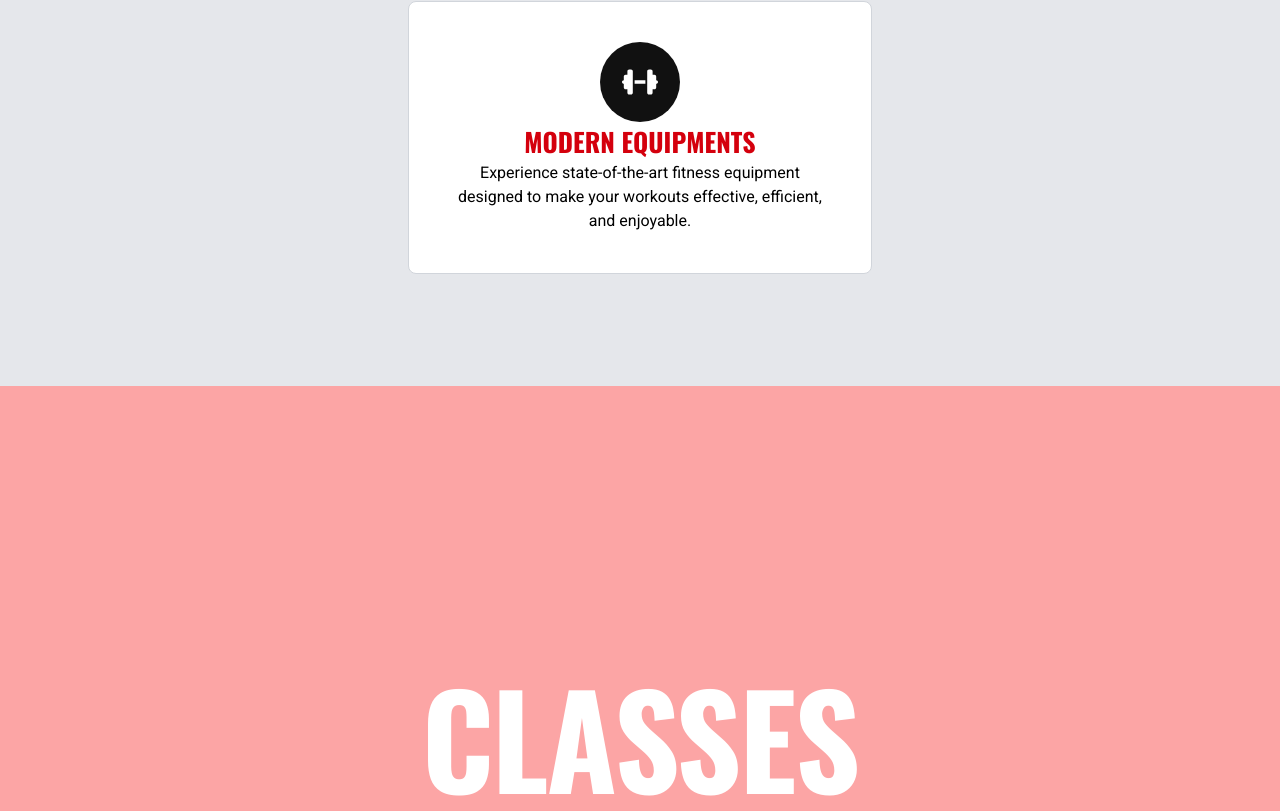
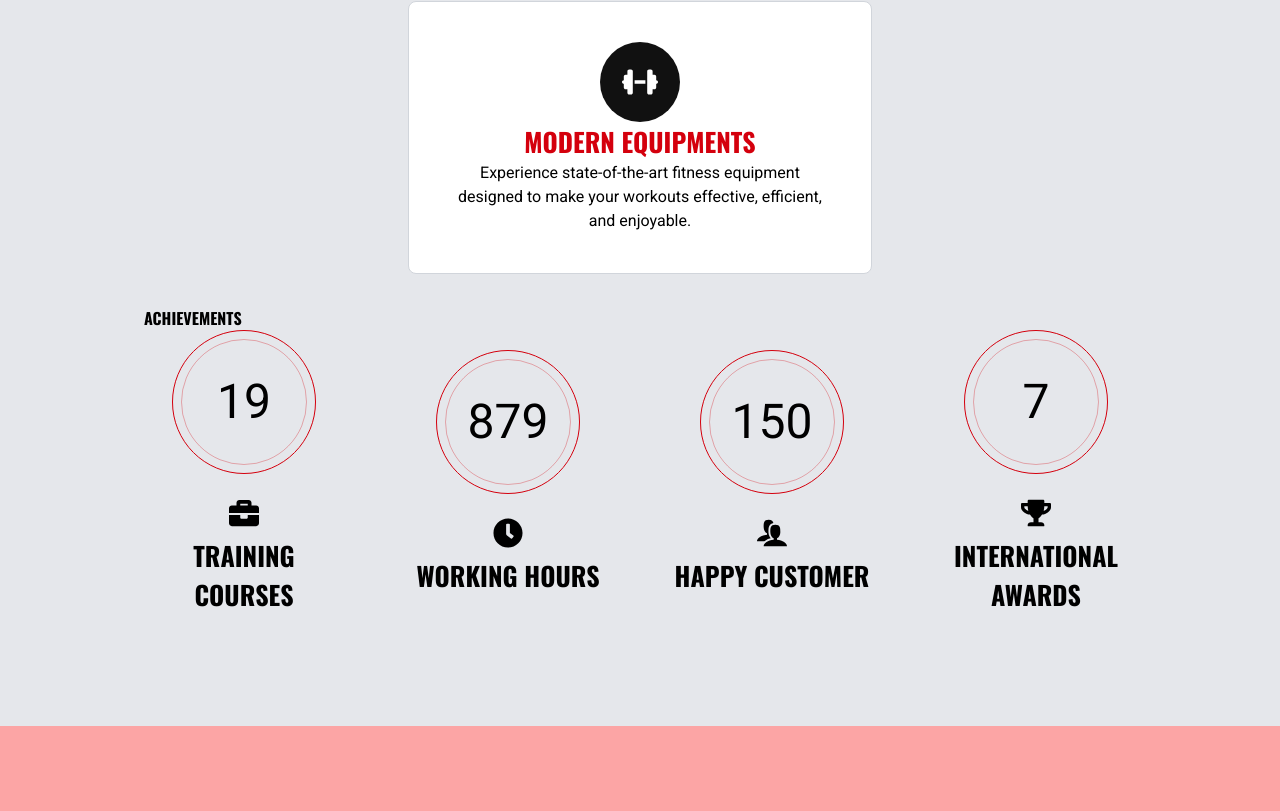
Before and after one commit to BogdanGrynjuk/webapp-fit-physique, a Next.js app: page / in a window 1280 px wide. Shown: the part 1386-2197 px from the top of the page. Built offline with nearby package versions, Linux system fonts and the light colour scheme.

Commit message:
add AboutAchievements to about section

```diff
--- a/src/app/components/About.tsx
+++ b/src/app/components/About.tsx
@@ -5,6 +5,7 @@ import { motion } from 'framer-motion';
 
 import { fadeIn } from '../lib/variants';
 import AboutFeatures from './AboutFeatures';
+import AboutAchievements from './AboutAchievements';
 
 const About = () => {
   return (
@@ -37,6 +38,7 @@ const About = () => {
         </div>
 
         <AboutFeatures />
+        <AboutAchievements />
       </div>
     </section>
   );
--- /dev/null
+++ b/src/app/components/AboutAchievements.tsx
@@ -0,0 +1,40 @@
+import React from 'react';
+
+import { FaBriefcase, FaClock, FaTrophy } from 'react-icons/fa';
+import { ImUsers } from 'react-icons/im';
+
+const statistic = [
+  { title: 'Training Courses', value: 19, icon: <FaBriefcase /> },
+  { title: 'Working Hours', value: 879, icon: <FaClock /> },
+  { title: 'Happy Customer', value: 150, icon: <ImUsers /> },
+  { title: 'International Awards', value: 7, icon: <FaTrophy /> },
+];
+
+const AboutAchievements = () => {
+  return (
+    <section>
+      <h3>Achievements</h3>
+      <ul className="grid grid-cols-2 md:grid-cols-4 gap-16">
+        {statistic.map((item, index) => (
+          <li
+            key={index}
+            className="flex flex-col gap-6 items-center justify-center"
+          >
+            <div className="w-36 h-36 border border-accent rounded-full p-2">
+              <div className="w-full h-full border border-accent/30 rounded-full flex flex-col items-center justify-center text-5xl">
+                {item.value}
+              </div>
+            </div>
+
+            <div className="flex flex-col items-center justify-center gap-2">
+              <div className="text-3xl">{item.icon}</div>
+              <h4 className="h4 text-center">{item.title}</h4>
+            </div>
+          </li>
+        ))}
+      </ul>
+    </section>
+  );
+};
+
+export default AboutAchievements;
--- a/src/app/components/AboutFeatures.tsx
+++ b/src/app/components/AboutFeatures.tsx
@@ -27,6 +27,7 @@ const features = [
 
 const AboutFeatures = () => {
   return (
+    <section>
       <ul className="grid grid-cols-1 md:grid-cols-2 xl:grid-cols-3 gap-4">
         {features.map((feature, index) => (
           <li
@@ -47,6 +48,7 @@ const AboutFeatures = () => {
           </li>
         ))}
       </ul>
+    </section>
   );
 };
 
```
Lines whose indentation alone changed are shown as unchanged.
